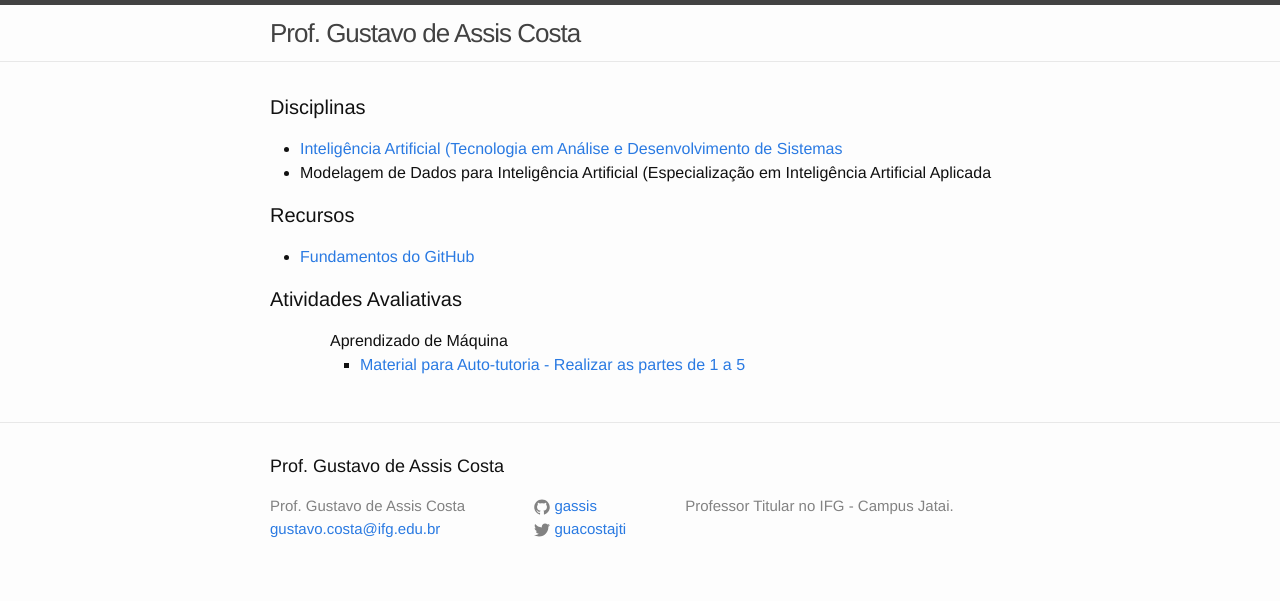
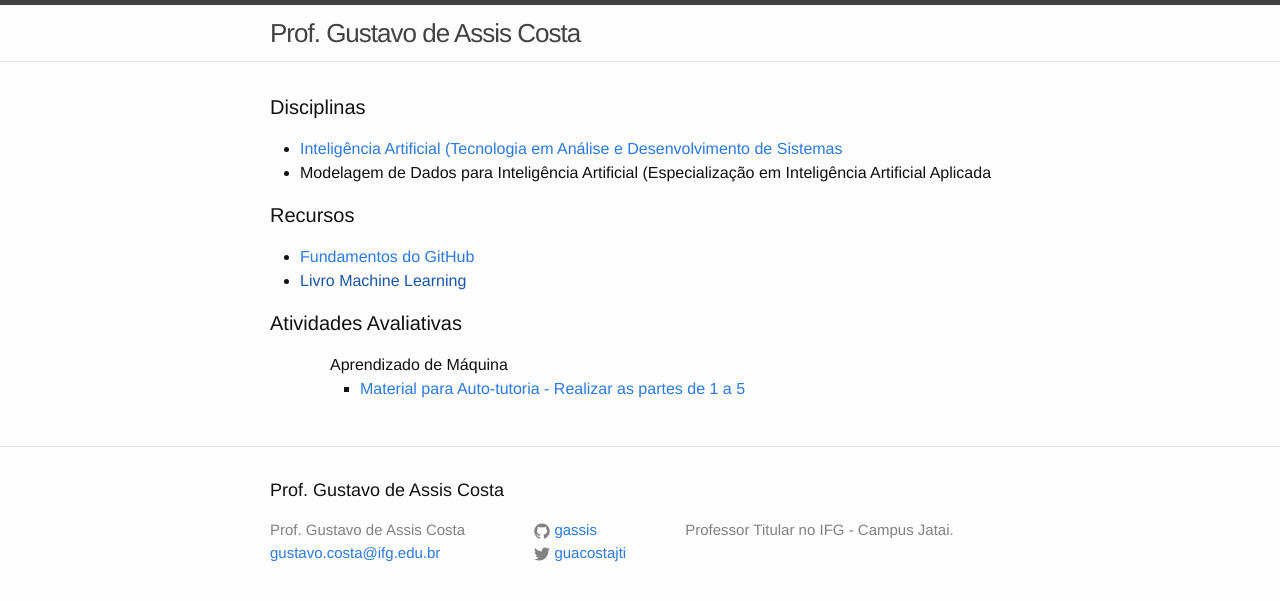
Before and after one commit to gassis/gassis.github.io, a Jekyll site: the page built from index.html, in a window 1280 px wide. Shown: the top 601 px of the page. Built offline with Jekyll 4.4.1, drawn with Linux system fonts in a browser that asks for light colours.

Commit message:
Update index.html

```diff
--- a/index.html
+++ b/index.html
@@ -11,6 +11,7 @@ layout: default
     <h1 class="page-heading">Recursos</h1>
     <ul class="list-group">
       <li class="list-group-item"><a href="https://github.com/ifg-jatai/github-fundamentals">Fundamentos do GitHub</a></li>
+      <li class="list-group-item"><a href="">Livro Machine Learning</a></li>
     </ul>
       <h1 class="page-heading">Atividades Avaliativas</h1>
     <ul class="list-group">
```
